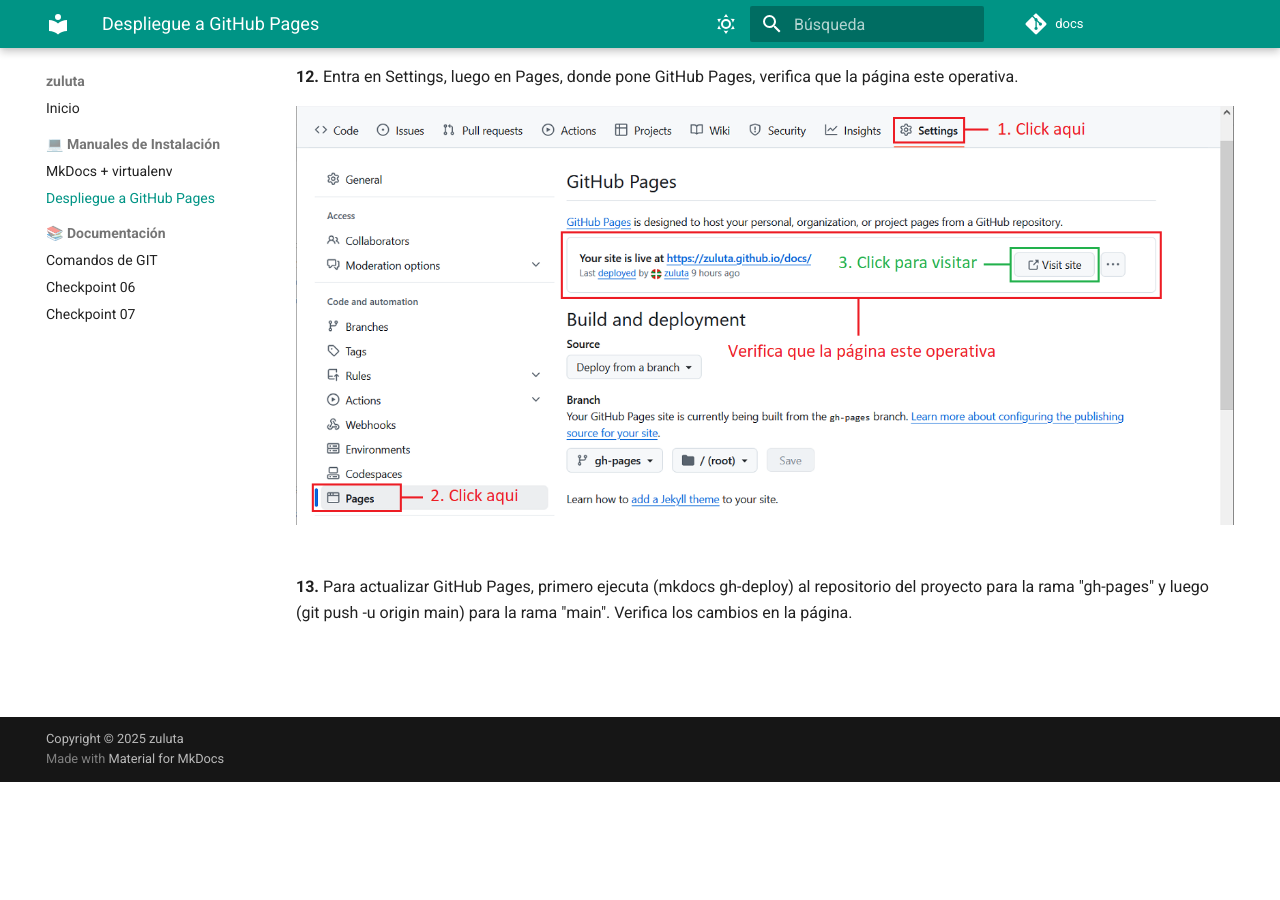
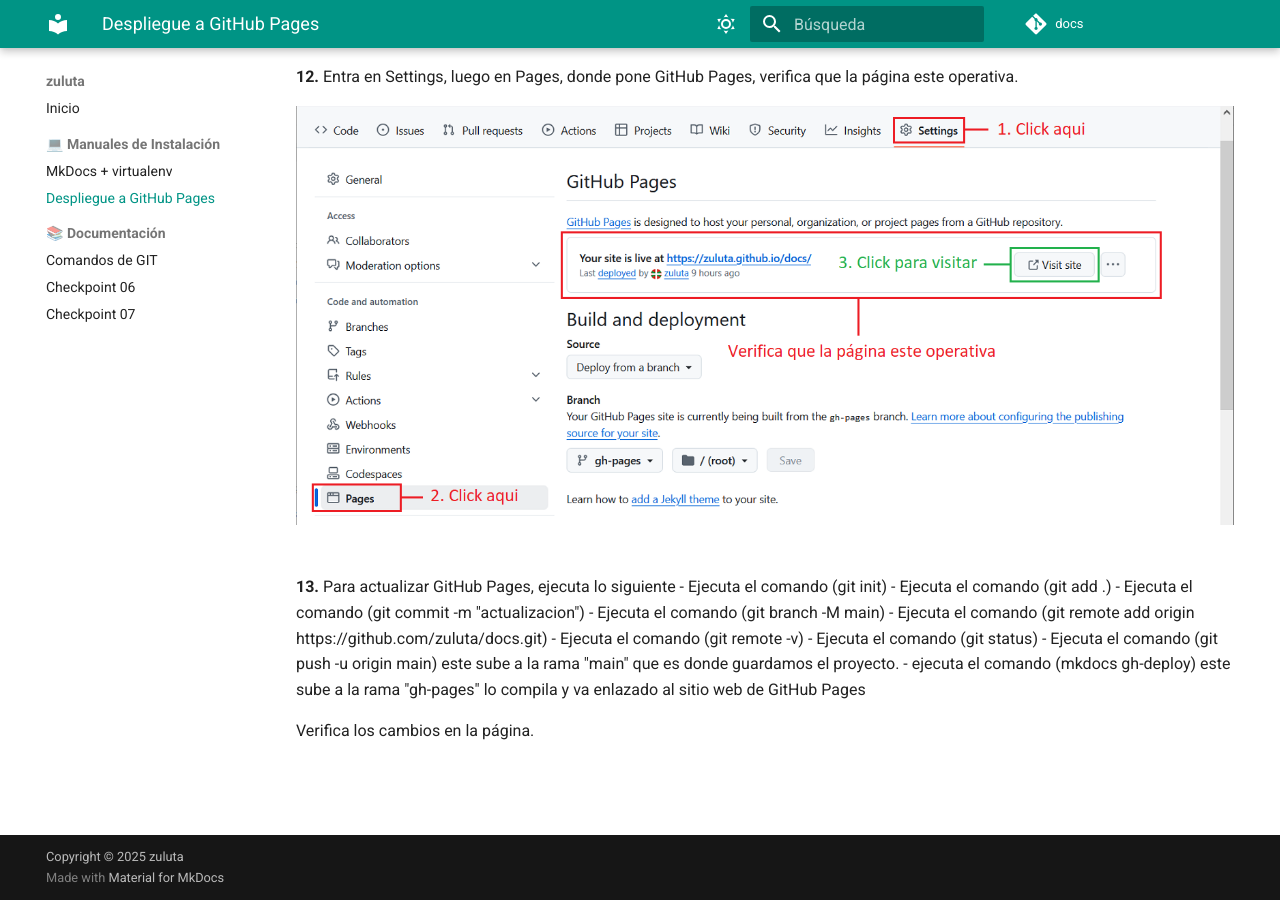
Before and after one commit to zuluta/docs, an MkDocs documentation site: the page built from docs/gh_deploy.md, in a window 1280 px wide and 900 px high, scrolled down 5106 px. Built offline with MkDocs 1.6.1 and Material for MkDocs 9.7.7, drawn with Linux system fonts in a browser that asks for light colours; comment, search, counter and statistics services are not loaded; before the commit the page ends 5888 px from its top, so only the background shows below that.

Commit message:
actualizar archivo

```diff
--- a/docs/gh_deploy.md
+++ b/docs/gh_deploy.md
@@ -95,6 +95,17 @@ hide:
 <br>
 <br>
 
-<p><strong>13.</strong> Para actualizar GitHub Pages, primero ejecuta (mkdocs gh-deploy) al repositorio del proyecto para la rama "gh-pages" y luego (git push -u origin main) para la rama "main". Verifica los cambios en la página.</p>
+<p><strong>13.</strong> Para actualizar GitHub Pages, ejecuta lo siguiente
+  - Ejecuta el comando (git init)
+  - Ejecuta el comando (git add .)
+  - Ejecuta el comando (git commit -m "actualizacion")
+  - Ejecuta el comando (git branch -M main)
+  - Ejecuta el comando (git remote add origin https://github.com/zuluta/docs.git)
+  - Ejecuta el comando (git remote -v)
+  - Ejecuta el comando (git status)
+  - Ejecuta el comando (git push -u origin main) este sube a la rama "main" que es donde guardamos el proyecto.
+  - ejecuta el comando (mkdocs gh-deploy) este sube a la rama "gh-pages" lo compila y va enlazado al sitio web de GitHub Pages
+
+<p>Verifica los cambios en la página.</p>
 <br>
 <br>
```
Also changed, not shown: site/gh_deploy/index.html, site/search/search_index.json.
